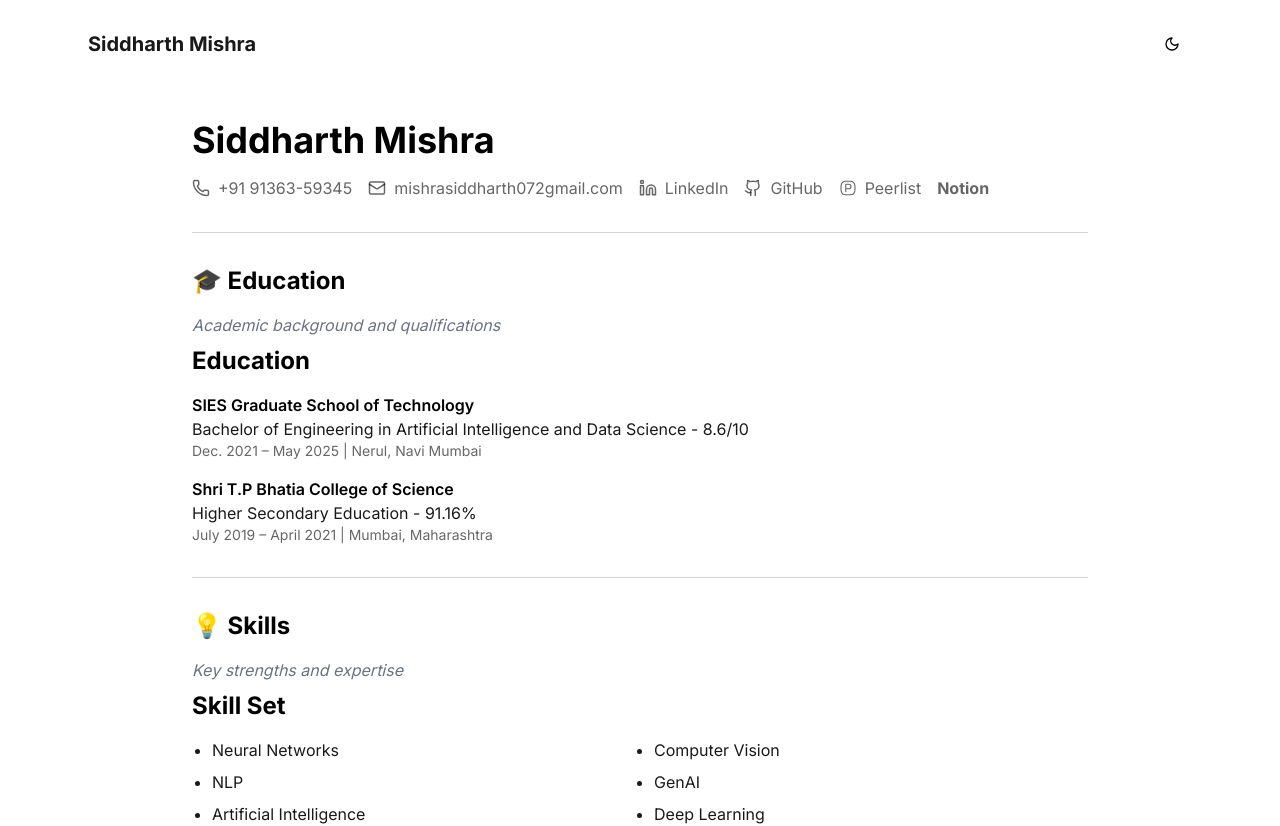
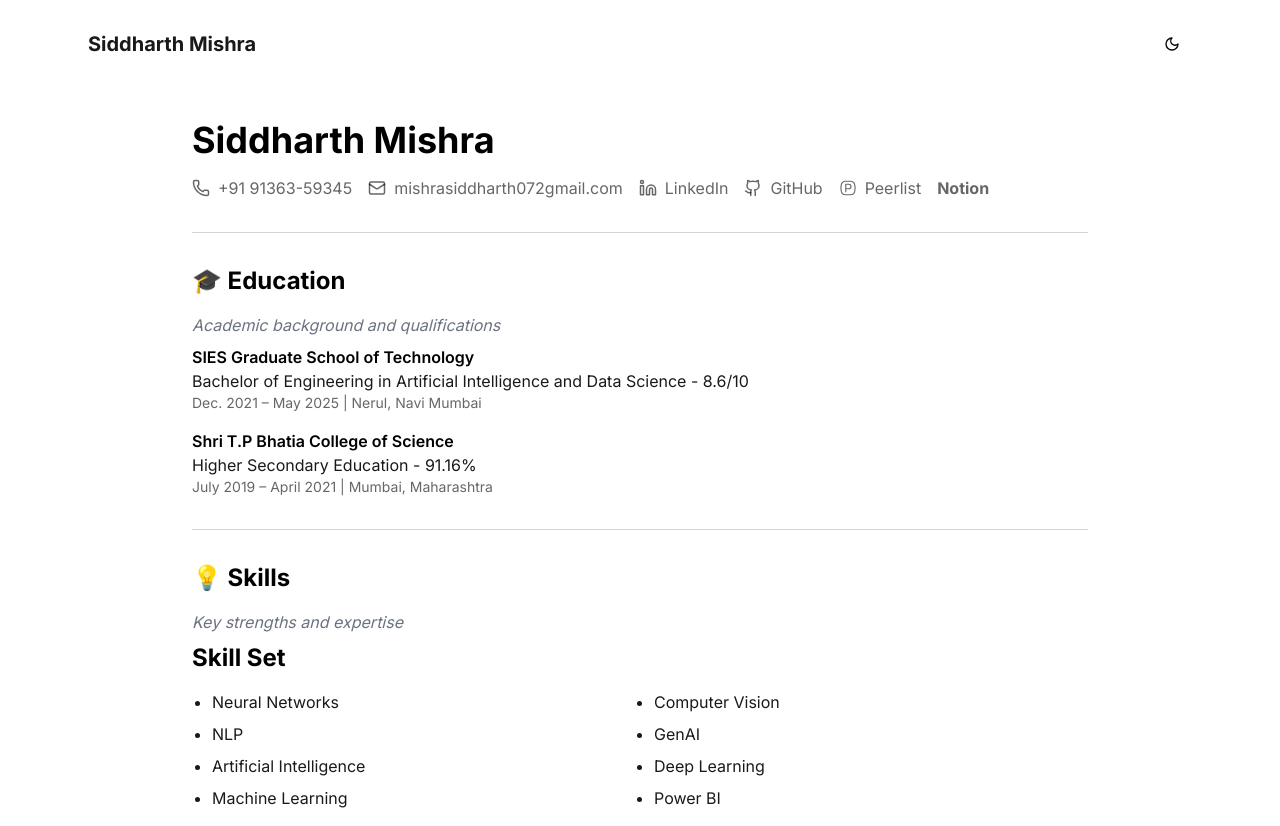
Before and after one commit to Sid3503/siddharth, a Next.js app: page /resume in a window 1280 px wide. Shown: the top 826 px of the page. Built offline with nearby package versions, Linux system fonts and the light colour scheme.

Commit message:
Update education.tsx

```diff
--- a/components/education.tsx
+++ b/components/education.tsx
@@ -1,7 +1,6 @@
 export default function Education() {
   return (
     <section className="mb-8">
-      <h2 className="text-2xl font-bold mb-4 text-black dark:text-white">Education</h2>
       <div className="space-y-4">
         <div>
           <h3 className="font-semibold text-black dark:text-white">SIES Graduate School of Technology</h3>
```
